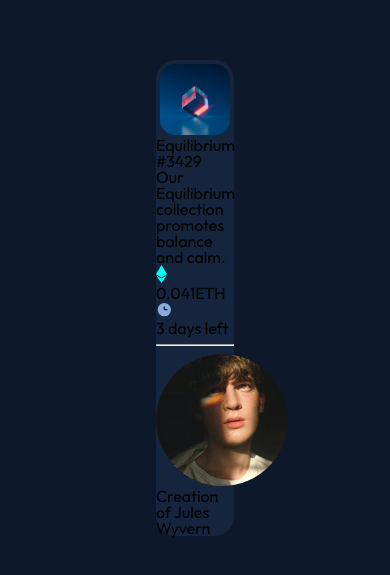
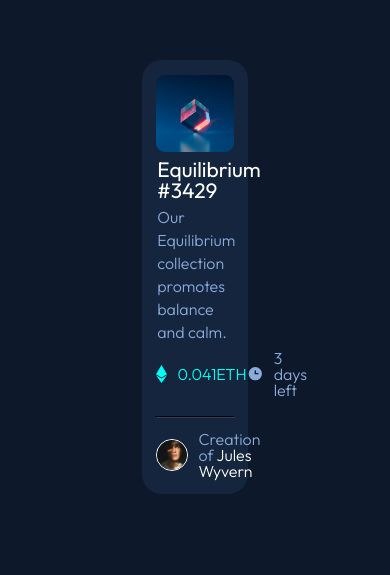
Before and after one commit to GuilhermeOliveira-a/Nft-preview-card, a plain HTML site: page index.html in a window 390 px wide. Shown: the part 109-684 px from the top of the page. Drawn offline with Linux system fonts and the light colour scheme.

Commit message:
verão mobile e desktop finalizadas

```diff
--- a/index.css
+++ b/index.css
@@ -13,6 +13,103 @@
     --AzulMedio: hsl(216, 50%, 16%);
     --AzulClaro: hsl(215, 32%, 27%);
     --White: hsl(0, 0%, 100%);
+}
+
+/* Web CSS */
+
+body{
+    background-color: var(--AzulEscuro);
+    padding-top: 20vh;
+}
+
+
+main{
+    padding: 10px;
+    border-radius: 20px;
+    background-color: var(--AzulMedio);
+    margin: auto;
+    width: 22%;
+}
+
+#imgPrincipal{
+    padding-top: 6%;
+    text-align: center;
+    margin: auto;
+}
+
+#imgEquilibrium{
+    border-radius: 9px;
+    width: 90%;
+}
+
+#nome{
+    font-size: 21px;
+    font-family: Outfit;
+    padding: 6%;
+    text-align: left;
+    color: var(--White);
+}
+
+#description{
+    text-align: inherit;
+    font-weight: 300;
+    line-height: 23px;
+    color: var(--Softblue);
+    padding-left: 6%;
+    padding-bottom: 6%;
+}
+
+div{
+
+    align-items: center;
+    display: flex;
+}
+
+#values{
+    margin: auto;
+    width: 90%;
+    display: flex;
+    justify-content: space-between;
+    padding-bottom: 10px;
+
+}
+
+#eth{
+    color: var(--Cyan);
+}
+
+h2{
+
+    color: var(--Softblue);
+    padding-left: 10px;
+    font-size: 1rem;
+    font-weight: 100;
+    font-family: Outfit;
+}
+hr{
+    border-color: var(--AzulClaro);
+    width: 90%;
+}
+
+footer{
+    padding-bottom: 6%;
+    padding-top: 6%;
+    margin: auto;
+    width: 90%;
+    align-items: center;
+    display: flex;
+}
+
+#foto{
+    border-radius: 50px;
+    border-width: 1px;
+    border-style: solid;
+    border-color: var(--White);
+    width: 30px;
+}
+
+#destaque{
+    color: var(--White);
 }
 
 @media (max-width:375px) {
@@ -109,29 +206,3 @@
         color: var(--White);
     }
 }
-
-/* Web CSS */
-
-body{
-    background-color: var(--AzulEscuro);
-    padding-top: 20vh;
-}
-
-
-main{
-    border-radius: 20px;
-    background-color: var(--AzulMedio);
-    margin: auto;
-    width: 20%;
-}
-
-#imgPrincipal{
-    padding-top: 6%;
-    text-align: center;
-    margin: auto;
-}
-
-#imgEquilibrium{
-    border-radius: 15px;
-    width: 90%;
-}
```
